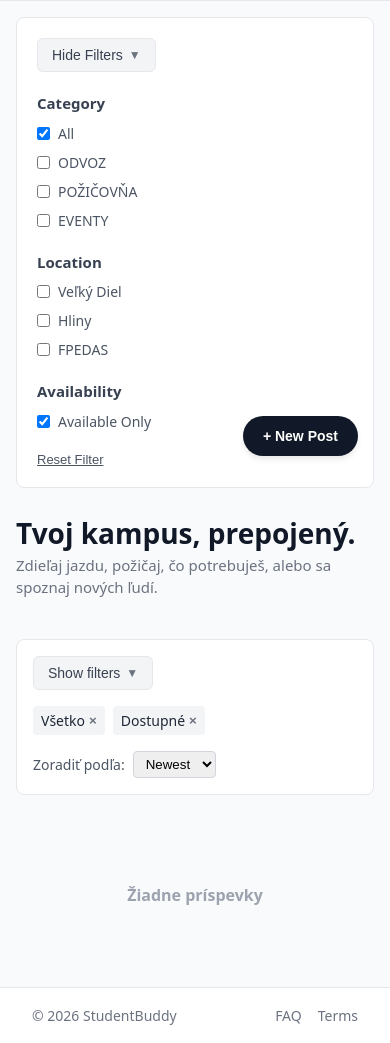
After one commit to pusova/StudentBuddy, a PHP site: page / in a window 390 px wide. The commit adds this page. Shown: the part 332-1375 px from the top of the page. Run offline with PHP 8.4, Linux system fonts and the light colour scheme.

Commit message:
Add main HTML and CSS files for the StudentBuddy project

```diff
--- /dev/null
+++ b/html/index.html
@@ -0,0 +1,110 @@
+<!DOCTYPE html>
+<html lang="sk">
+<head>
+    <meta charset="UTF-8">
+    <meta name="viewport" content="width=device-width, initial-scale=1.0">
+    <title>StudentBuddy</title>
+    <link rel="stylesheet" href="style.css">
+</head>
+<body>
+
+    <!-- hlavicka -->
+    <header class="app-header">
+        <div class="logo-container">
+            <img src="logo.jpg" alt="Logo" class="logo">
+            <h1>StudentBuddy</h1>
+        </div>
+        <nav class="app-nav">
+            <a href="#" title="Feed">Feed</a>
+            <p>|</p>
+            <a href="#" title="Friends">Friends</a>
+        </nav>
+        <div class="header-actions">
+            <button class="icon-btn" title="Search">🔍</button>
+            <button class="icon-btn" title="Notifications">🔔</button>
+            <a href="#" class="user-avatar-link" title="Môj profil">
+                <div class="user-avatar">JK</div>
+            </a>
+        </div>
+    </header>
+
+    <!-- Hlavný kontajner stránky (Layout Grid/Flex) -->
+    <div class="app-container">
+
+        <aside class="filters-panel" id="filtersPanel">
+                <div class="hide-filters">
+                    <button class="filter-button" title="Hide filters">Hide Filters</button>
+                </div>
+                <div class="filter-group">
+                    <h3>Category</h3>
+                    <label><input type="checkbox" checked> All</label>
+                    <label><input type="checkbox"> ODVOZ</label>
+                    <label><input type="checkbox"> POŽIČOVŇA</label>
+                    <label><input type="checkbox"> EVENTY</label>
+                </div>
+
+                <div class="filter-group">
+                    <h3>Location</h3>
+                    <label><input type="checkbox"> Veľký Diel</label>
+                    <label><input type="checkbox"> Hliny</label>
+                    <label><input type="checkbox"> FPEDAS</label>
+                </div>
+
+                <div class="filter-group">
+                    <h3>Availability</h3>
+                    <label><input type="checkbox" checked> Available Only</label>
+                </div>
+
+                <button class="reset-filter-btn">Reset Filter</button>
+            </aside>
+
+
+        <!-- Hlavný obsahový priestor -->
+        <main class="app-main">
+
+            <section class="hero-section">
+                <h2>Tvoj kampus, prepojený.</h2>
+                <p>Zdieľaj jazdu, požičaj, čo potrebuješ, alebo sa spoznaj nových ľudí.</p>
+            </section>
+
+            <div class="feed-controls">
+                <div class="filter-container">
+                    <button class="filter-button" title="Show filters">Show filters</button>
+                </div>
+                <div class="bottom-row">
+                    <div class="active-filters">
+                        <span class="filter-tag">Všetko <button>×</button></span>
+                        <span class="filter-tag">Dostupné <button>×</button></span>
+                    </div>
+                    <div class="sort-container" title="Sort by">
+                        <label for="sort">Zoradiť podľa:</label>
+                        <select id="sort">
+                            <option>Newest</option>
+                            <option>Oldest</option>
+                            <option>Price: ^ </option>
+                            <option>Price: v </option>
+                        </select>
+                    </div>
+                </div>
+            </div>
+
+            <!-- Tu bude obsah (v Ráme 1 placeholder 'main', v Ráme 2 mriežka kariet) -->
+            <div class="main-placeholder">
+                <p>Žiadne príspevky</p>
+            </div>
+        </main>
+    </div>
+
+    <!-- Pätička stránky -->
+    <footer class="app-footer">
+        <p>&copy; 2026 StudentBuddy</p>
+        <div class="footer-links">
+            <a href="#" title="FAQ">FAQ</a>
+            <a href="#" title="Terms">Terms</a>
+        </div>
+    </footer>
+
+    <button class="floating-add-btn" title="Pridať nový príspevok">+ New Post</button>
+
+</body>
+</html>
--- a/web/style.css
+++ b/html/style.css
@@ -43,6 +43,12 @@ body {
     font-weight: 700;
 }
 
+.logo-container {
+    display: flex;
+    align-items: center;
+    gap: 0.5rem;
+}
+
 .app-nav {
     display: flex;
     gap: 1.5rem;
@@ -54,23 +60,30 @@ body {
     font-weight: 500;
 }
 
-.app-nav a.active {
+.app-nav :hover {
     color: #111827;
-    font-weight: 700;
+    font-weight: 600;
 }
+
+.header-actions {
+    display: flex;
+    align-items: center;
+    gap: 1rem;
+}
+
+
 
 /* ==========================================
    3. HLAVNÝ KONTAJNER (BEZ SIDEBARU)
    ========================================== */
 .app-container {
+    display: flex;
+    gap: 2rem;
+    max-width: 1400px;
     width: 100%;
-    max-width: 1200px;
     margin: 0 auto;
-    padding: 1.5rem 1rem;
+    padding: 1.5rem 2rem;
     flex: 1;
-    display: flex;
-    flex-direction: column;
-    gap: 1.5rem;
 }
 
 /* Ovládacia lišta (filtre/tlačidlo + sort) */
@@ -128,8 +141,8 @@ body {
 }
 
 /* Pridanie šípky pred text pomocou CSS */
-.filter-button::before {
-    content: "∨";               /* Šípka nadol */
+.filter-button::after {
+    content: " \25BC";
     font-size: 0.75rem;
     font-weight: bold;
     color: #6b7280;
@@ -178,8 +191,6 @@ body {
 
 /* Hlavný placeholder */
 .main-placeholder {
-    background-color: #f3f4f6;
-    border: 2px dashed #d1d5db;
     border-radius: 0.5rem;
     padding: 4rem 2rem;
     text-align: center;
@@ -187,9 +198,114 @@ body {
     font-weight: 600;
 }
 
+
+.hero-section {
+    margin-bottom: 1rem;
+}
+
+.hero-section h2 {
+    font-size: 1.75rem;
+    font-weight: 700;
+    color: #111827;
+}
+
+.hero-section p {
+    color: #6b7280;
+    font-size: 1rem;
+}
+
+.filters-panel {
+    width: 260px;               /* Pevná šírka sidebaru */
+    flex-shrink: 0;             /* Zabezpečí, že sa panel nezmenší */
+    background-color: #ffffff;
+    border: 1px solid #e5e7eb;
+    border-radius: 0.5rem;
+    padding: 1.25rem;
+    display: flex;
+    flex-direction: column;
+    gap: 1.25rem;
+    align-self: flex-start;    /* Drží sa hore, neroztahuje sa na celú výšku */
+}
+
+.filter-group {
+    display: flex;
+    flex-direction: column;
+    gap: 0.5rem;
+}
+
+.filter-group h3 {
+    font-size: 0.938rem;
+    font-weight: 600;
+    color: #374151;
+}
+
+.filter-group label {
+    display: flex;
+    align-items: center;
+    gap: 0.5rem;
+    font-size: 0.875rem;
+    color: #4b5563;
+    cursor: pointer;
+}
+
+.reset-filter-btn {
+    background: none;
+    border: none;
+    color: #4b5563;
+    font-size: 0.813rem;
+    text-align: left;
+    cursor: pointer;
+    text-decoration: underline;
+    padding: 0;
+    width: fit-content;
+}
+
+.reset-filter-btn:hover {
+    color: #111827;
+}
+
+/* ==========================================
+   7. AKČNÉ PRVKY A IKONY V HLAVIČKE
+   ========================================== */
+.icon-btn {
+    background: none;
+    border: none;
+    font-size: 1.125rem;
+    cursor: pointer;
+    padding: 0.25rem;
+}
+
+.user-avatar {
+    width: 2rem;
+    height: 2rem;
+    background-color: #374151;
+    color: #ffffff;
+    border-radius: 50%;
+    display: flex;
+    align-items: center;
+    justify-content: center;
+    font-size: 0.75rem;
+    font-weight: 600;
+}
+
+.app-main {
+    flex: 1;
+    display: flex;
+    flex-direction: column;
+    gap: 1.5rem;
+    min-width: 0; /* Zabraňuje pretečeniu gridu */
+}
+
+
+
 /* ==========================================
    4. PÄTIČKA (FOOTER)
    ========================================== */
+
+:root{
+    --footer-height: 3.5rem; /* Výška pätičky */
+}
+
 .app-footer {
     display: flex;
     justify-content: space-between;
@@ -200,6 +316,7 @@ body {
     font-size: 0.875rem;
     color: #6b7280;
     width: 100%;
+    height: var(--footer-height);
 }
 
 .footer-links {
@@ -215,3 +332,67 @@ body {
 .footer-links a:hover {
     text-decoration: underline;
 }
+
+/* Plávajúce tlačidlo + New Post */
+.floating-add-btn {
+    position: fixed;
+    bottom: var(--footer-height);
+    right: 2rem;
+    background-color: #111827;
+    color: #ffffff;
+    border: none;
+    padding: 0.75rem 1.25rem;
+    border-radius: 9999px;
+    font-weight: 600;
+    font-size: 0.875rem;
+    box-shadow: 0 4px 6px -1px rgba(0, 0, 0, 0.1);
+    cursor: pointer;
+    z-index: 100;
+    transition: background-color 0.2s;
+}
+
+.floating-add-btn:hover {
+    background-color: #374151;
+}
+
+@media (max-width: 768px) {
+    .app-container {
+        flex-direction: column; /* Prechod z dvoch stĺpcov na jeden pod sebou */
+        padding: 1rem;
+        gap: 1.5rem;
+    }
+
+    .filters-panel {
+        width: 100%; /* Panel filtrov zaberie celú šírku na mobile */
+    }
+
+    .hero-section h1 {
+        font-size: 1.5rem; /* Zmenšenie hlavného nadpisu */
+    }
+
+    .hero-section p {
+        font-size: 0.938rem;
+    }
+
+
+
+    .logo-container h1 {
+        display: none; /* Skryje logo text na veľmi malých obrazovkách */
+    }
+}
+
+@media (max-width: 480px) {
+    .header-actions .icon-btn[title="Notifications"] {
+        display: none; /* Skryje ikonu notifikácií na mobile */
+    }
+
+    .app-nav a[title="Friends"], .app-nav p{
+        display: none;
+    }
+
+    .app-nav a:first-child::after {
+        content: " \25BC";
+        font-size: 0.75rem;
+        vertical-align: middle;
+    }
+}
```
Also changed, not shown: web/index.html (deleted, +0 -64 lines).
